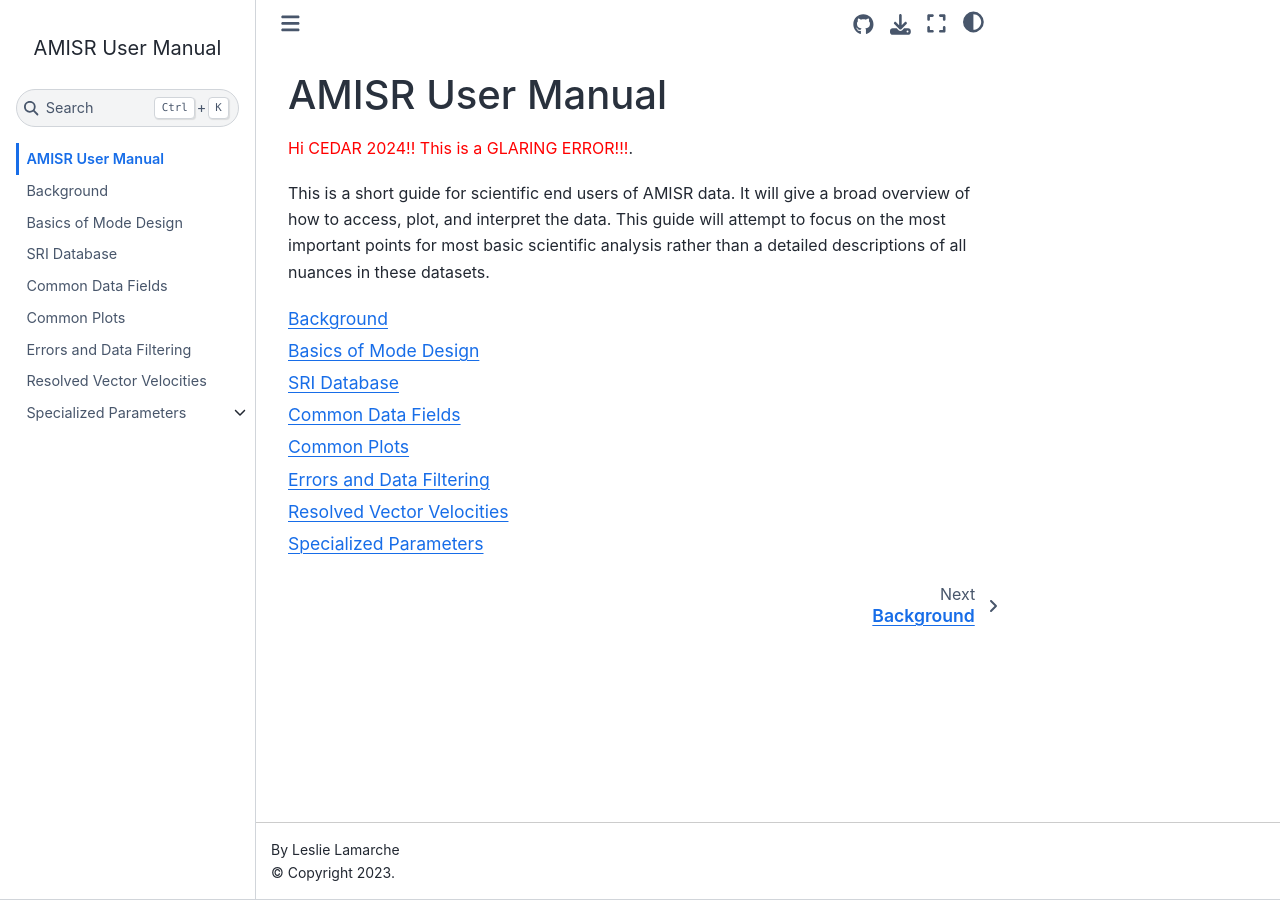
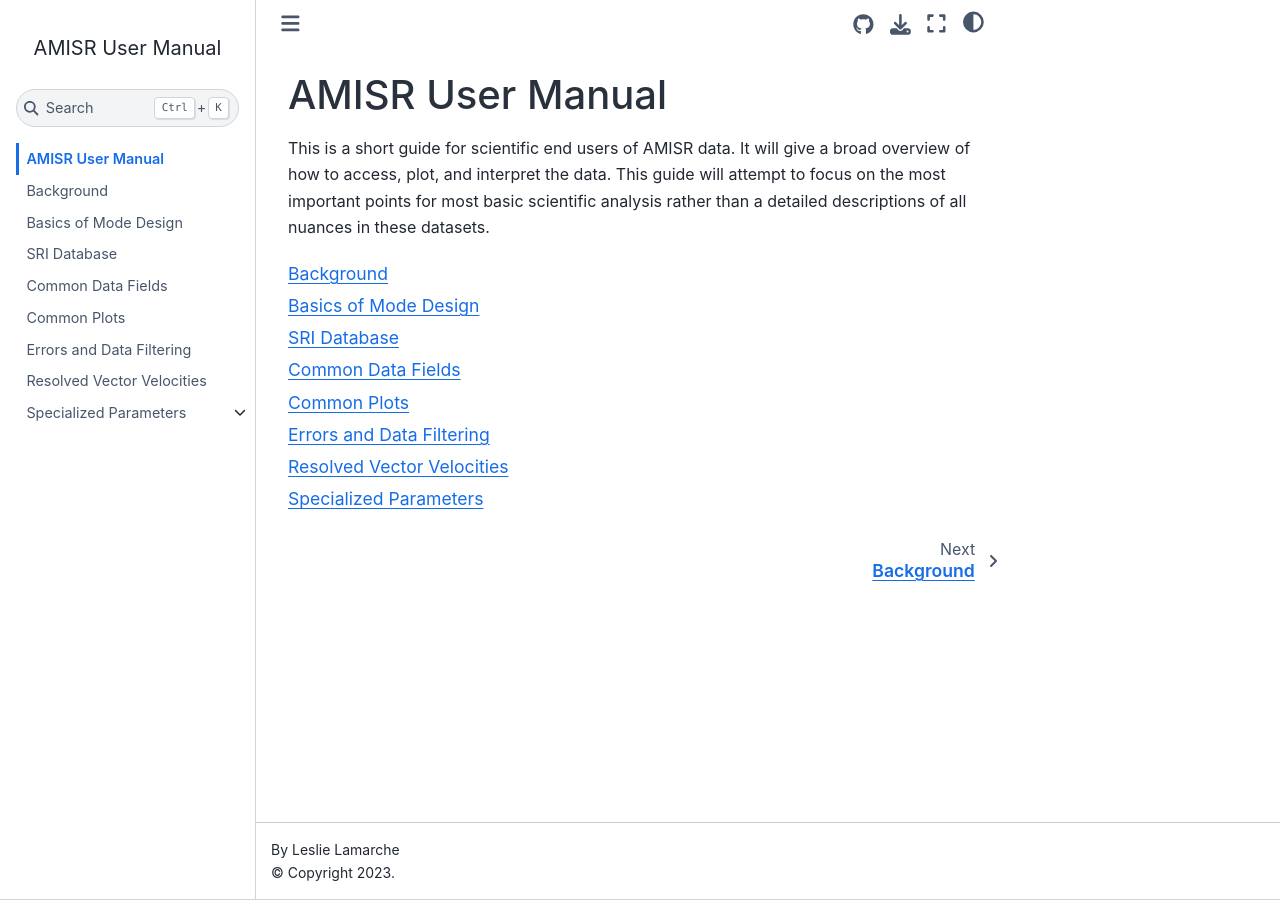
Before and after one commit to amisr/amisr_user_manual, a Jupyter Book: the page built from intro.md, in a window 1280 px wide. Built offline with Jupyter Book 1.0.4 settings and Sphinx 7.4.7 and the Sphinx Book theme 1.1.4, drawn with Linux system fonts in a browser that asks for light colours; pages that are not in the unit, such as notebooks, are missing from menus.

Commit message:
Fixed Error

```diff
--- a/intro.md
+++ b/intro.md
@@ -1,6 +1,5 @@
 # AMISR User Manual
 
-<span style="color:red; font-size:30">Hi CEDAR 2024!!  This is a GLARING ERROR!!!</span>.
 
 This is a short guide for scientific end users of AMISR data.  It will give a broad overview of how to access, plot, and interpret the data.  This guide will attempt to focus on the most important points for most basic scientific analysis rather than a detailed descriptions of all nuances in these datasets.
 
```
